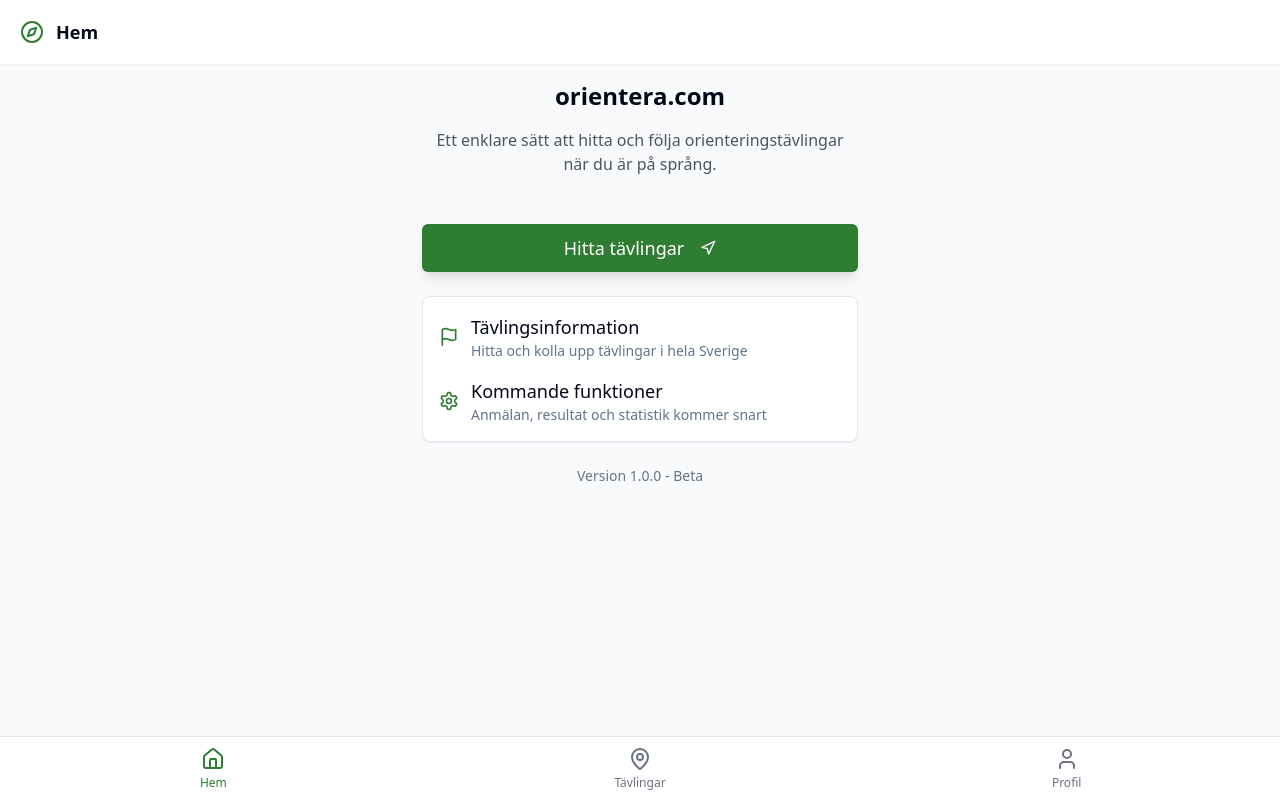
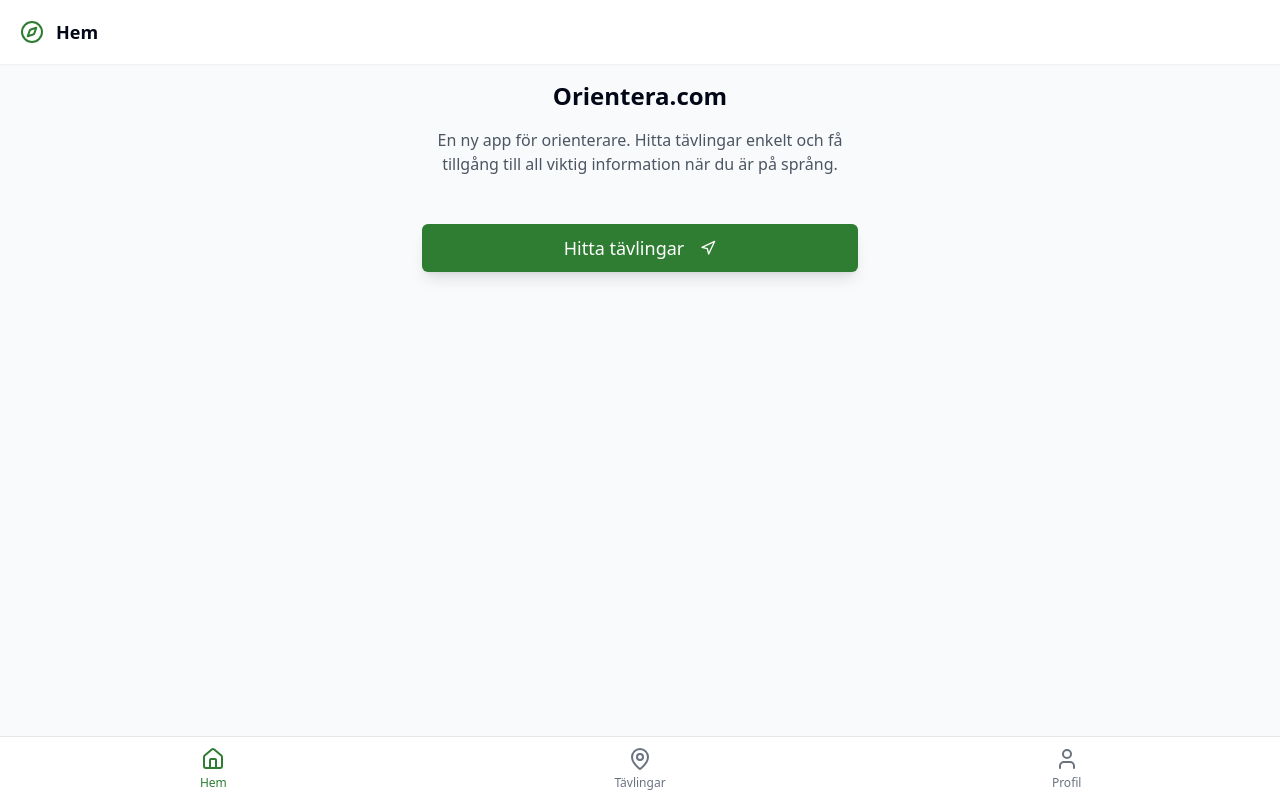
Before and after one commit to runemalm/orientera-mobile, a React (Vite) app: page /home in a window 1280 px wide. Built offline with nearby package versions, Linux system fonts and the light colour scheme.

Commit message:
Reverted to commit 1d54fde04b9b12e76a4af014c858c4c966a73c94

```diff
--- a/src/pages/HomePage.tsx
+++ b/src/pages/HomePage.tsx
@@ -2,8 +2,7 @@
 import React from 'react';
 import { useNavigate } from 'react-router-dom';
 import { Button } from '@/components/ui/button';
-import { Navigation, Flag, Settings } from 'lucide-react';
-import { Card } from '@/components/ui/card';
+import { Navigation } from 'lucide-react';
 import MobileLayout from '../components/layout/MobileLayout';
 
 const HomePage: React.FC = () => {
@@ -17,9 +16,9 @@ const HomePage: React.FC = () => {
     <MobileLayout title="Hem">
       <div className="p-4 space-y-6">
         <div className="text-center">
-          <h1 className="text-2xl font-bold mb-4">orientera.com</h1>
+          <h1 className="text-2xl font-bold mb-4">Orientera.com</h1>
           <p className="text-gray-600 mb-6">
-            Ett enklare sätt att hitta och följa orienteringstävlingar när du är på språng.
+            En ny app för orienterare. Hitta tävlingar enkelt och få tillgång till all viktig information när du är på språng.
           </p>
         </div>
 
@@ -29,32 +28,6 @@ const HomePage: React.FC = () => {
         >
           Hitta tävlingar <Navigation className="ml-2 group-hover:translate-x-1 transition-transform" />
         </Button>
-
-        <Card className="p-4 space-y-4">
-          <div className="flex items-center gap-3">
-            <Flag className="text-primary w-5 h-5" />
-            <div>
-              <h3 className="font-medium">Tävlingsinformation</h3>
-              <p className="text-sm text-muted-foreground">
-                Hitta och kolla upp tävlingar i hela Sverige
-              </p>
-            </div>
-          </div>
-
-          <div className="flex items-center gap-3">
-            <Settings className="text-primary w-5 h-5" />
-            <div>
-              <h3 className="font-medium">Kommande funktioner</h3>
-              <p className="text-sm text-muted-foreground">
-                Anmälan, resultat och statistik kommer snart
-              </p>
-            </div>
-          </div>
-        </Card>
-
-        <p className="text-center text-sm text-muted-foreground mt-8">
-          Version 1.0.0 - Beta
-        </p>
       </div>
     </MobileLayout>
   );
```
